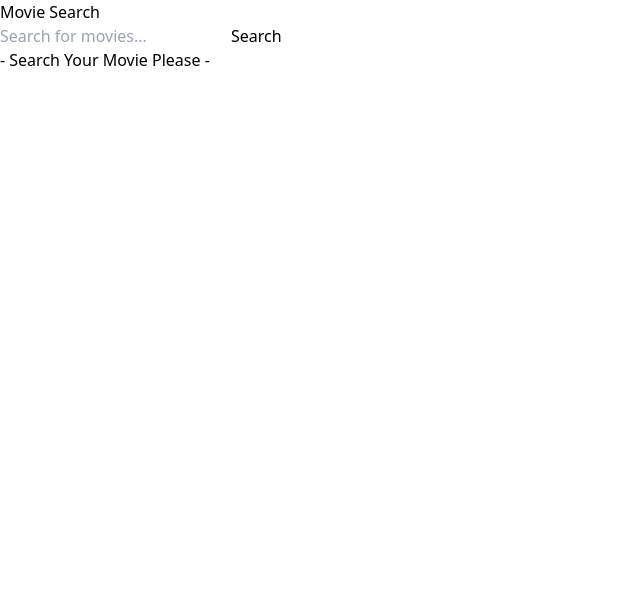
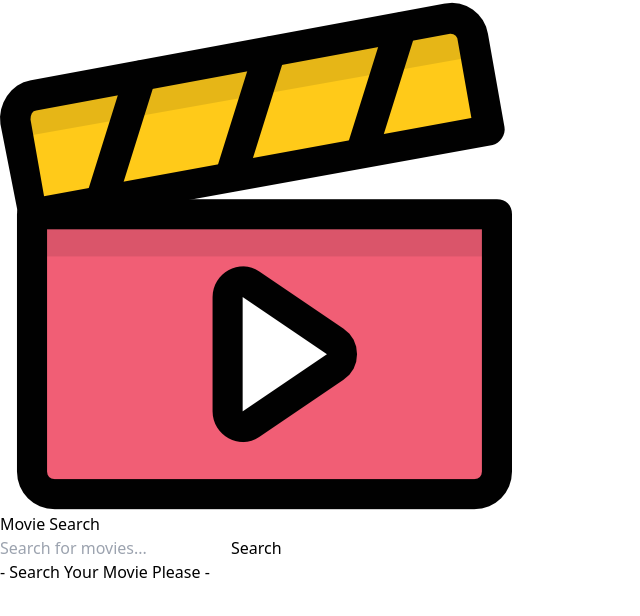
Before and after one commit to padmesh19/Movie-Search-App, a React (Vite) app in the folder client/: page / in a window 1280 px wide. Shown: the top 616 px of the page, without its empty margins (0-640 px from the left). Built offline with nearby package versions, Linux system fonts and the light colour scheme; the HTML template or start-up script is replaced by a standard one.

Commit message:
add image in heading

```diff
--- a/client/src/pages/Home.jsx
+++ b/client/src/pages/Home.jsx
@@ -68,10 +68,13 @@ function Home() {
 
   return (
     <div className="home px-4 lg:px-8 py-4 bg-gray-700 flex flex-col items-center gap-4 min-h-screen max-h-screen">
-      <div className="bg-cyan-800 pt-2 pb-4 rounded w-full flex flex-col items-center gap-4">
-        <h1 className="text-center text-2xl text-white font-bold">
-          Movie Search
-        </h1>
+      <div className="bg-cyan-800 py-4 rounded w-full flex flex-col items-center gap-4">
+        <div className="flex items-center gap-2">
+          <img src="/video-player.png" className="h-8"/>
+          <h1 className="text-center text-2xl text-white font-bold">
+            Movie Search
+          </h1>
+        </div>
         <form
           onSubmit={handleSearch}
           className="flex justify-center gap-2 w-10/12 md:w-2/3"
@@ -92,12 +95,17 @@ function Home() {
         </form>
       </div>
 
-      {error && <p className="text-center text-2xl flex justify-center items-center mt-10 font-semibold text-red-600">{error}</p>}
+      {error && (
+        <p className="text-center text-2xl flex justify-center items-center mt-10 font-semibold text-red-600">
+          {error}
+        </p>
+      )}
 
       {movies.length === 0 && !error && (
-        <div className="text-center text-2xl flex justify-center items-center min-h-[70vh] font-semibold text-white">- Search Your Movie Please -</div>
+        <div className="text-center text-2xl flex justify-center items-center min-h-[70vh] font-semibold text-white">
+          - Search Your Movie Please -
+        </div>
       )}
-
 
       {movies.length > 0 && (
         <div className="w-full sticky top-4 flex justify-between gap-4">
@@ -107,9 +115,7 @@ function Home() {
             className="bg-gray-300 hover:bg-gray-500 p-2 w-fit rounded"
             onChange={handleSelect}
           >
-            <option value="">
-              -select-
-            </option>
+            <option value="">-select-</option>
             <option value="movie">Movie</option>
             <option value="series">Series</option>
             <option value="episode">Episode</option>
```
